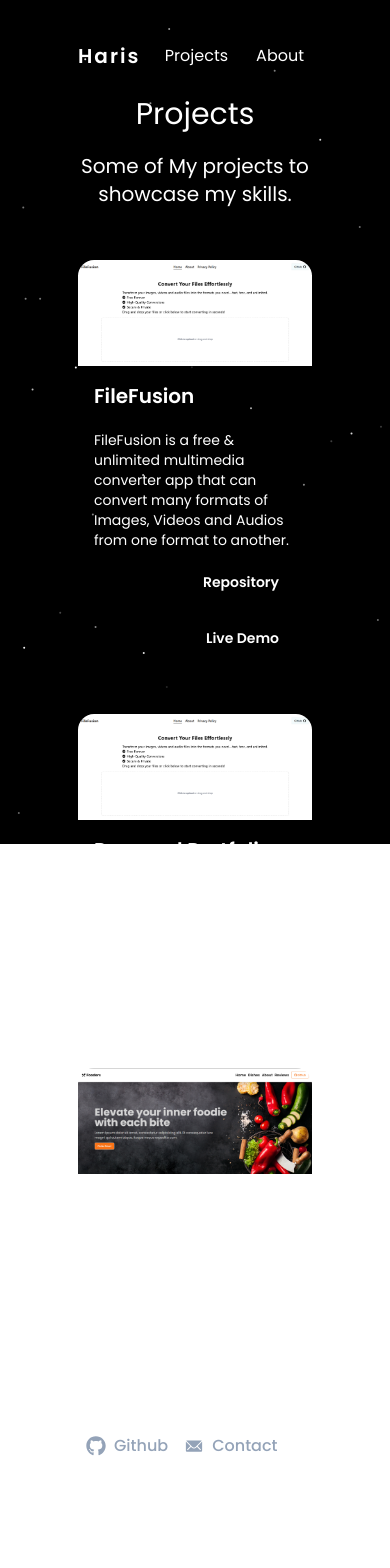
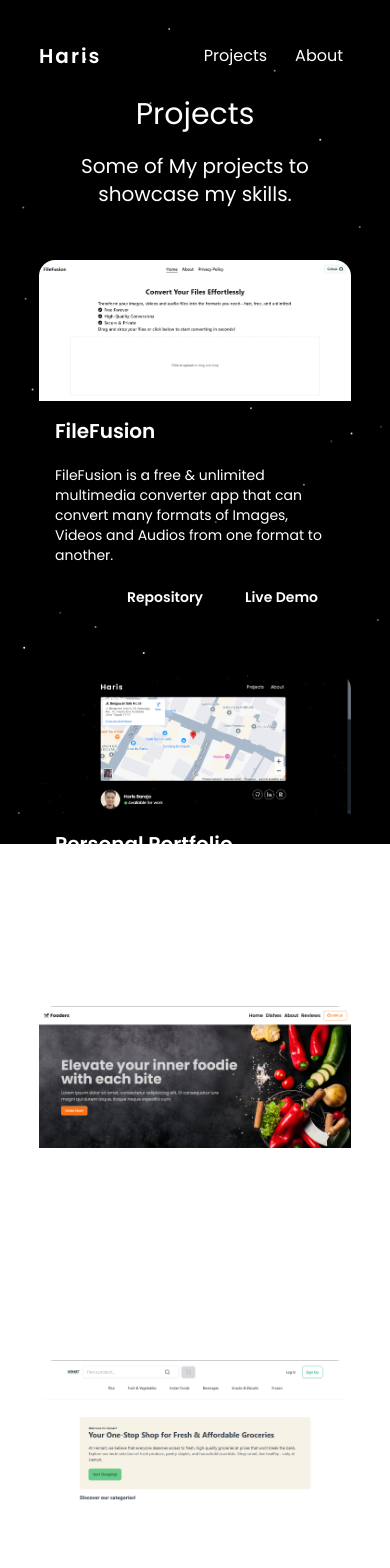
Before and after one commit to ArctyZ/portfolio-haris, a React (Vite) app: page /projects in a window 390 px wide. Shown: the top 1568 px of the page. Before the commit the page ends 1486 px from the top, so only its background shows below. Built offline with nearby package versions, Linux system fonts and the light colour scheme.

Commit message:
fix: responsiveness

```diff
--- a/src/components/Contact.tsx
+++ b/src/components/Contact.tsx
@@ -4,11 +4,11 @@ import { FiGithub, FiLinkedin, FiFileText } from "react-icons/fi";
 
 export default function Contact() {
   return (
-    <div className=" relative border-[1px] border-white w-[75%] m-auto">
+    <div className=" relative border-[1px] border-white md:w-[75%] m-auto">
       <h1 className="absolute -top-4 left-2 text-white text-xl bg-black">
         Information
       </h1>
-      <div className="flex md:flex-row flex-col  gap-5 p-5 w-full items-center justify-between">
+      <div className="grid md:grid-cols-4 grid-cols-2 gap-5 p-5 w-full justify-items-center items-center content-center">
         <div className="shine">
           <Link to="mailto:harisbaraja56@gmail.com" className="flex flex-col gap-2 items-center p-3 " target="_blank">
             <IoIosMail size={50} />
@@ -28,7 +28,7 @@ export default function Contact() {
           </Link>
         </div>
         <div className="shine">
-          <Link target="_blank" to="https://drive.google.com/file/d/1dZVQxh5NIaw4kUcxnUgY1xL_hBR79Nge/view?usp=drive_link" className="flex flex-col gap-2 items-center p-3">
+          <Link target="_blank" to="https://drive.google.com/file/d/1u03c4U4Of1aqPioWhuTZmWG5f2Rl6Lwi/view?usp=drive_link" className="flex flex-col gap-2 items-center p-3">
             <FiFileText size={50} />
             <span className="text-xl">Resume</span>
           </Link>
--- a/src/components/ProjectsBox.tsx
+++ b/src/components/ProjectsBox.tsx
@@ -13,10 +13,10 @@ formats of Images, Videos and Audios from one format to another.`,
   {
     title: "Personal Portfolio",
     description: `My own Personal Portfolio`,
-    image: "./filefusion_thumb.png",
+    image: "./portfolio.png",
     tech: ["React", "TailwindCSS", "Typescript"],
     github: "https://github.com/ArctyZ/portfolio-haris",
-    demo: "https://filefusion-gamma.vercel.app/",
+    demo: "#",
   },
   {
     title: "Fooders",
@@ -25,6 +25,14 @@ formats of Images, Videos and Audios from one format to another.`,
     tech: ["React", "TailwindCSS", "Typescript","ShadCn"],
     github: "https://github.com/ArctyZ/fooders",
     demo: "https://fooders-two.vercel.app/",
+  },
+  {
+    title: "Hemart",
+    description: `Hemart is an Online Groceries web-app crafted to enhance shopping experience.`,
+    image: "./hemart.png",
+    tech: ["Next.js", "TailwindCSS", "Typescript","Express", "Express", "MySql"],
+    github: "https://github.com/faizalnursaori/finpro_jcwdol014",
+    demo: "#",
   },
 ];
 
--- a/src/components/TechStack.tsx
+++ b/src/components/TechStack.tsx
@@ -14,7 +14,7 @@ export default function TechStack() {
   return (
     <div className="flex flex-col gap-3">
       <h2 className="font-bold text-xl ">Skills</h2>
-      <div className="grid lg:grid-cols-6 grid-cols-4 sm:grid-rows-2 md:grid-row-2 w-full gap-2 text-xs md:text-md">
+      <div className="grid lg:grid-cols-6 grid-cols-2 sm:grid-rows-2 md:grid-row-2 w-full gap-2 text-xs md:text-md">
         <div className="gap-1 border-[1px] border-white rounded-md p-2 bg-transparent items-center flex flex-col w-26">
           <FaHtml5 size={25} />
           <span className="font-semibold">HTML</span>
--- a/src/components/UserDetails.tsx
+++ b/src/components/UserDetails.tsx
@@ -7,19 +7,19 @@ export default function UserDetails() {
   return (
     <div>
       {/* Photo , name and contact icons */}
-      <div className="flex justify-between">
+      <div className="flex justify-between flex-col md:flex-row gap-y-4">
         {/* Avatar and name */}
         <div className="flex items-center gap-4">
           <div className="avatar">
-            <div className="rounded-full w-20 h-auto">
-              <img src="./photo_port.jpg" alt="image" className="object-cover ring-2 ring-white size-full"/>
+            <div className="rounded-full w-12  md:w-20 h-auto">
+              <img src="./photo_port.jpg" alt="image" className="object-cover  size-full"/>
             </div>
           </div>
           <div className="">
-            <h2 className="font-semibold text-lg">Haris Baraja</h2>
-            < div className="flex flex-col relative w-50 h-6  overflow-hidden cursor-pointer uppp">
-              <span className="flex gap-1 items-center"><FcOk size={15} />Available for work</span>
-              <span className="flex gap-1 items-center"><IoIosMail size={20} /><Link  to="mailto:harisbaraja56@gmail.com">Reach out</Link></span>
+            <h2 className="font-semibold md:text-lg text-sm">Haris Baraja</h2>
+            < div className="flex flex-col relative w-50 h-6  overflow-hidden cursor-pointer uppp ">
+              <span className="flex gap-1 items-center text-sm md:text-md"><FcOk size={15} />Available for work</span>
+              <span className=" gap-1 items-center hidden md:flex"><IoIosMail size={20} /><Link  to="mailto:harisbaraja56@gmail.com">Reach out</Link></span>
             </div>
           </div>
         </div>
@@ -32,12 +32,12 @@ export default function UserDetails() {
             <Link to="https://www.linkedin.com/in/muhammad-harits-b01b91218/" target="_blank"><FiLinkedin size={20} /></Link>
           </div>
           <div className="border-[1px] border-white rounded-full p-2 flex items-center justify-center h-10 w-10 cursor-pointer hover:transform hover:scale-110 hover:rotate-3 ease-in-out duration-300 glossy relative overflow-hidden">
-            <Link to="https://drive.google.com/file/d/1dZVQxh5NIaw4kUcxnUgY1xL_hBR79Nge/view?usp=drive_link" target="_blank"><FiFileText size={20} /></Link>
+            <Link to="https://drive.google.com/file/d/1u03c4U4Of1aqPioWhuTZmWG5f2Rl6Lwi/view?usp=drive_link" target="_blank"><FiFileText size={20} /></Link>
           </div>
         </div>
       </div>
       {/* A summmary about ourself */}
-      <div className="mt-10 tracking-wide">
+      <div className="md:mt-10 mt-3 tracking-wide">
         <p>I am a dedicated and adaptable Fullstack developer. A motivated self-starter with a passion for continous learning. I am eager to contribute to your team and bring innovative solutions to your projects.
         </p>
       </div>
--- a/src/layouts/MainLayout.tsx
+++ b/src/layouts/MainLayout.tsx
@@ -5,7 +5,7 @@ import Footer from "../components/Footer";
 
 export default function MainLayout() {
     return (
-        <div className="w-[60%] m-auto text-white">
+        <div className="md:w-[60%] w-[80%] m-auto text-white">
             <ParticlesBackground />
             <Header />
             <Outlet />
--- a/src/pages/About.tsx
+++ b/src/pages/About.tsx
@@ -10,8 +10,6 @@ export default function About() {
             While I may not have formal work experience yet, I have developed a strong foundation in web development trhough self-learning and hands-on projects.
             My skills include front-end technologies like HTML, CSS, JavaScript, ReactJs, and back-end frameworks like NodeJs, Express and MySQL.
             <br /> <br />
-            In my free time, I enjoy learning about computers in general, game development and learning others new things.
-            <br /> <br />
             I'm exited to connect with others in the tech community and contribute to impactful projects. Lets build something amazing together!
             <br /><br />
           </div>
```
Also changed, not shown: public/hemart.png (added), public/portfolio.png (added).
